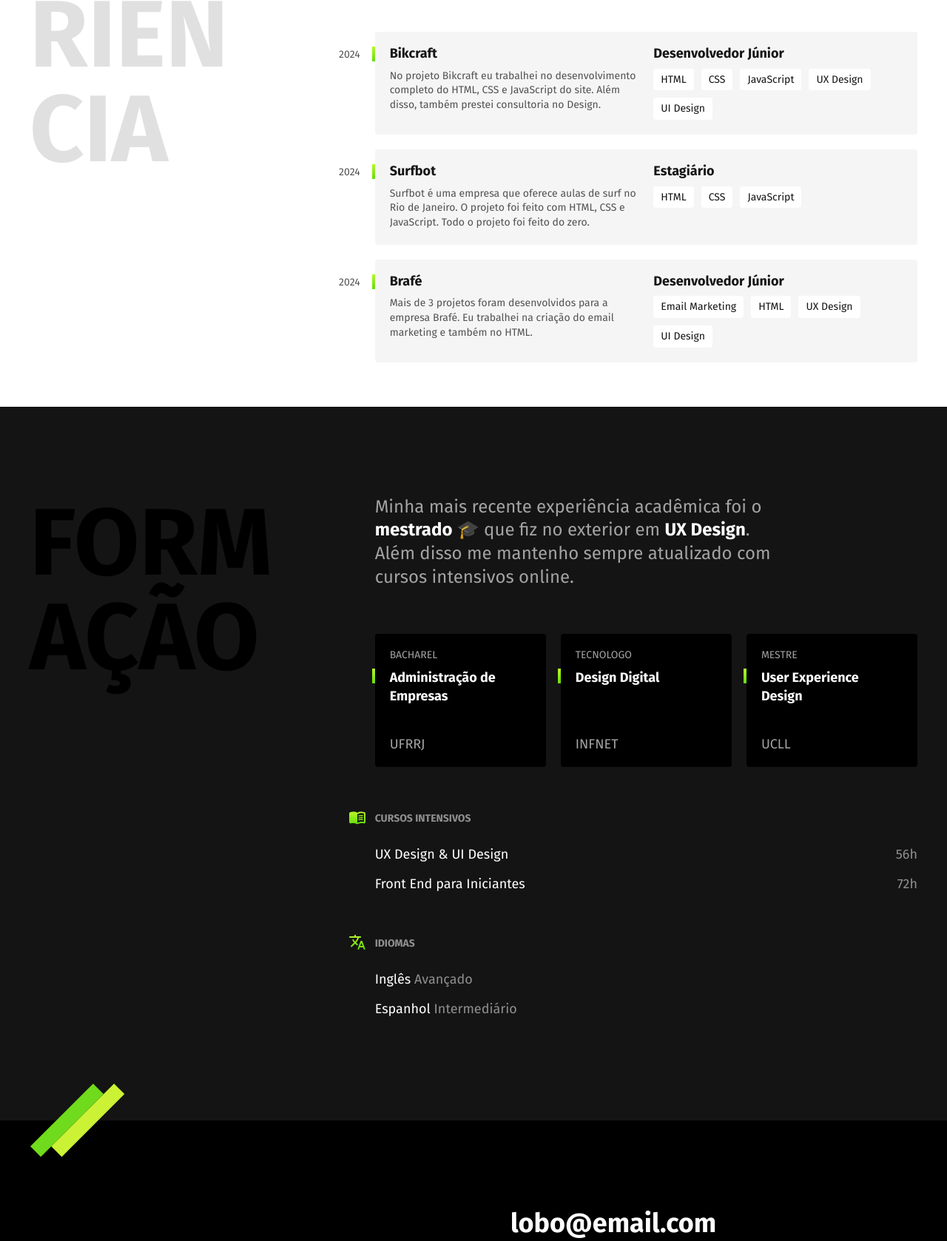
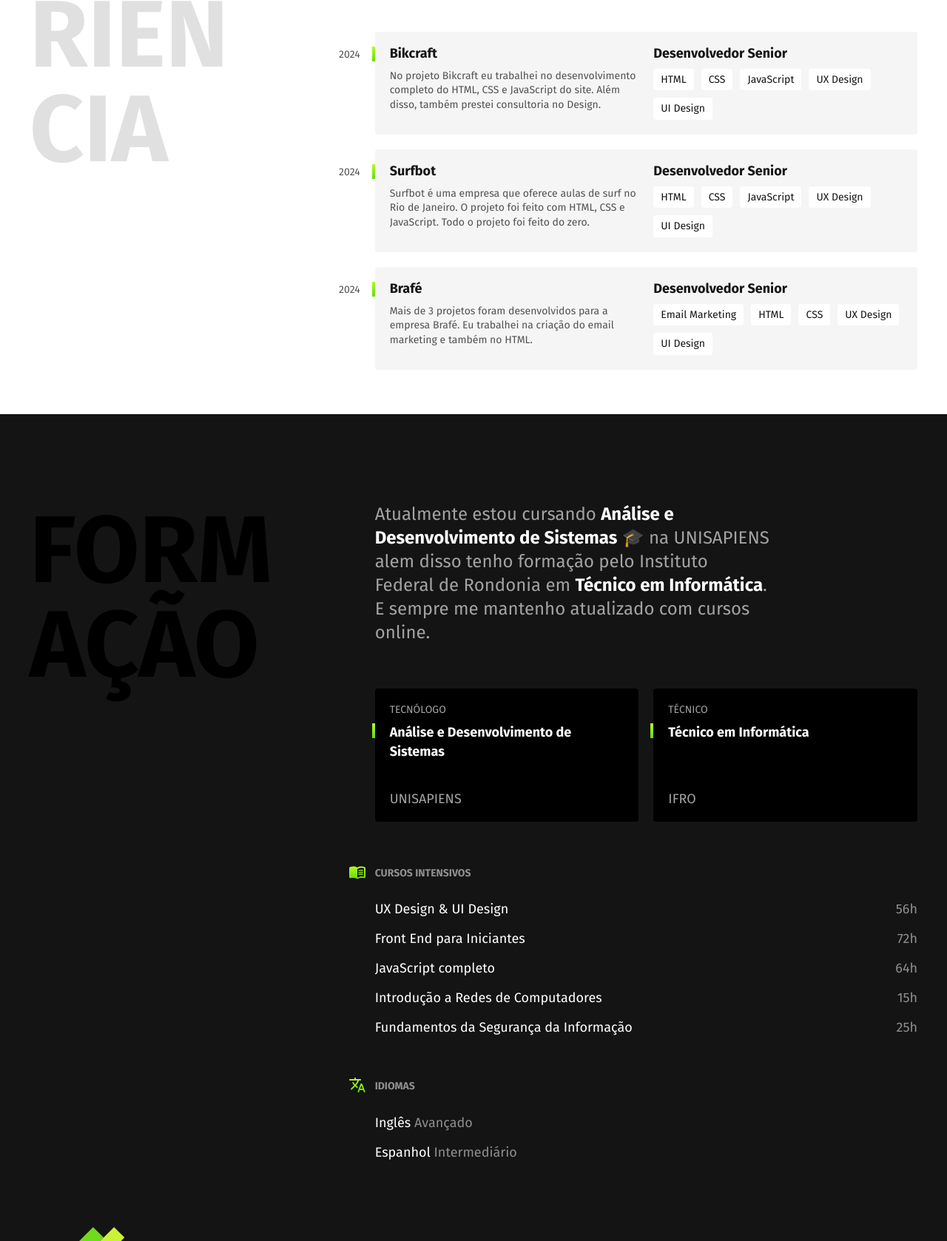
Before and after one commit to RhyanVictoor/portifolio, a plain HTML site: page index.html in a window 1280 px wide. Shown: the part 908-2586 px from the top of the page at 74% size. Drawn offline with Linux system fonts and the light colour scheme.

Commit message:
mudanças

```diff
--- a/css/footer.css
+++ b/css/footer.css
@@ -36,6 +36,7 @@
     color: #8f8f8f;
 }
 
+
 @media (max-width: 800px) {
     .footer-container {
         grid-template-columns: 1fr;
--- a/css/formacao.css
+++ b/css/formacao.css
@@ -46,6 +46,7 @@
     flex-wrap: wrap;
     gap: 20px;
     margin-bottom: 60px;
+    align-items: center;
 }
 
 .faculdade {
--- a/index.html
+++ b/index.html
@@ -9,20 +9,18 @@
         />
         <link rel="stylesheet" href="./css/style.min.css" />
         <link rel="icon" href="./favicon.svg" type="image/svg+xml" />
-        <link rel="preconnect" href="https://fonts.googleapis.com">
-        <link rel="preconnect" href="https://fonts.gstatic.com" crossorigin>
-        <link href="https://fonts.googleapis.com/css2?family=Fira+Sans:wght@400;700&display=swap" rel="stylesheet">
+        <link rel="preconnect" href="https://fonts.googleapis.com" />
+        <link rel="preconnect" href="https://fonts.gstatic.com" crossorigin />
+        <link
+            href="https://fonts.googleapis.com/css2?family=Fira+Sans:wght@400;700&display=swap"
+            rel="stylesheet"
+        />
 
         <title>Rhyan - Desenvolvedor e Designer</title>
     </head>
     <body>
         <header class="header">
-            <img
-                src="./img/marca.svg"
-                alt="marca"
-                width="104"
-                height="38"
-            />
+            <img src="./img/marca.svg" alt="marca" width="104" height="38" />
             <nav>
                 <ul class="header-menu">
                     <li><a href="#experiencia">Experiência</a></li>
@@ -33,12 +31,7 @@
         </header>
 
         <main class="introducao">
-            <img
-                src="./img/perfil.jpg"
-                alt="perfil"
-                width="360"
-                height="520"
-            />
+            <img src="./img/perfil.jpg" alt="perfil" width="360" height="520" />
             <div>
                 <h1>Desenvolvedor<br />Front End &<br />UX/UI Designer</h1>
                 <p>Localizado em Porto Velho ⚓️</p>
@@ -49,17 +42,17 @@
             <h2 class="subtitulo">Experiência</h2>
             <div>
                 <p class="experiencia-texto">
-                    Desenvolvo pequenos projetos como o Bikcraft utilizando
-                    apenas <strong>HTML</strong>, <strong>CSS</strong> e
-                    <strong>JavaScript</strong>. Para aplicativos web como a
-                    rede social Dogs eu trabalhei no <strong>UX</strong> e
-                    <strong>UI Design</strong> do projeto.
+                    Desenvolvo pequenos projetos utilizando apenas
+                    <strong>HTML</strong>, <strong>CSS</strong> e
+                    <strong>JavaScript</strong>. Para aplicativos web eu utilizo
+                    o <strong>UX</strong> e <strong>UI Design</strong> no
+                    desenvolvimento do projeto.
                 </p>
 
                 <div class="empresa">
                     <span class="empresa-ano">2024</span>
                     <h3 class="empresa-titulo">Bikcraft</h3>
-                    <span class="empresa-titulo">Desenvolvedor Júnior</span>
+                    <span class="empresa-titulo">Desenvolvedor Senior</span>
                     <p class="empresa-texto">
                         No projeto Bikcraft eu trabalhei no desenvolvimento
                         completo do HTML, CSS e JavaScript do site. Além disso,
@@ -77,7 +70,7 @@
                 <div class="empresa">
                     <span class="empresa-ano">2024</span>
                     <h3 class="empresa-titulo">Surfbot</h3>
-                    <span class="empresa-titulo">Estagiário</span>
+                    <span class="empresa-titulo">Desenvolvedor Senior</span>
                     <p class="empresa-texto">
                         Surfbot é uma empresa que oferece aulas de surf no Rio
                         de Janeiro. O projeto foi feito com HTML, CSS e
@@ -87,13 +80,15 @@
                         <li>HTML</li>
                         <li>CSS</li>
                         <li>JavaScript</li>
+                        <li>UX Design</li>
+                        <li>UI Design</li>
                     </ul>
                 </div>
 
                 <div class="empresa">
                     <span class="empresa-ano">2024</span>
                     <h3 class="empresa-titulo">Brafé</h3>
-                    <span class="empresa-titulo">Desenvolvedor Júnior</span>
+                    <span class="empresa-titulo">Desenvolvedor Senior</span>
                     <p class="empresa-texto">
                         Mais de 3 projetos foram desenvolvidos para a empresa
                         Brafé. Eu trabalhei na criação do email marketing e
@@ -102,6 +97,7 @@
                     <ul class="empresa-habilidades">
                         <li>Email Marketing</li>
                         <li>HTML</li>
+                        <li>CSS</li>
                         <li>UX Design</li>
                         <li>UI Design</li>
                     </ul>
@@ -114,30 +110,29 @@
                 <h2 class="subtitulo">Formação</h2>
                 <div>
                     <p class="formacao-texto">
-                        Minha mais recente experiência acadêmica foi o
-                        <strong>mestrado</strong> 🎓 que fiz no exterior em
-                        <strong>UX Design</strong>. Além disso me mantenho
-                        sempre atualizado com cursos intensivos online.
+                        Atualmente estou cursando
+                        <strong>Análise e Desenvolvimento de Sistemas</strong>
+                        🎓 na UNISAPIENS alem disso tenho formação pelo
+                        Instituto Federal de Rondonia em
+                        <strong>Técnico em Informática</strong>. E sempre me
+                        mantenho atualizado com cursos online.
                     </p>
                     <ul class="faculdade-lista">
                         <li class="faculdade">
-                            <span class="faculdade-tipo">Bacharel</span>
+                            <span class="faculdade-tipo">Tecnólogo</span>
                             <h3 class="faculdade-curso">
-                                Administração de Empresas
+                                Análise e Desenvolvimento de Sistemas
                             </h3>
-                            <span class="faculdade-instituicao">UFRRJ</span>
+                            <span class="faculdade-instituicao"
+                                >UNISAPIENS</span
+                            >
                         </li>
                         <li class="faculdade">
-                            <span class="faculdade-tipo">Tecnologo</span>
-                            <h3 class="faculdade-curso">Design Digital</h3>
-                            <span class="faculdade-instituicao">INFNET</span>
-                        </li>
-                        <li class="faculdade">
-                            <span class="faculdade-tipo">Mestre</span>
+                            <span class="faculdade-tipo">Técnico</span>
                             <h3 class="faculdade-curso">
-                                User Experience Design
+                                Técnico em Informática
                             </h3>
-                            <span class="faculdade-instituicao">UCLL</span>
+                            <span class="faculdade-instituicao">IFRO</span>
                         </li>
                     </ul>
 
@@ -148,6 +143,17 @@
                                 <li>UX Design & UI Design <span>56h</span></li>
                                 <li>
                                     Front End para Iniciantes <span>72h</span>
+                                </li>
+                                <li>JavaScript completo<span>64h</span></li>
+                                <li>
+                                    Introdução a Redes de Computadores<span
+                                        >15h</span
+                                    >
+                                </li>
+                                <li>
+                                    Fundamentos da Segurança da Informação<span
+                                        >25h</span
+                                    >
                                 </li>
                             </ul>
                         </div>
@@ -170,11 +176,25 @@
                     contato comigo e marcamos uma conversa 👋
                 </p>
                 <ul class="footer-contato">
-                    <li>lobo@email.com</li>
-                    <li>+55 69 8410 - 2626</li>
-                    <li><a href="/">instagram</a></li>
+                    <li>
+                        <a href="mailto:rhyanv.lemosbarroso@gmail.com"
+                            >rhyanv.lemosbarroso@gmail.com</a
+                        >
+                    </li>
+                    <li><a href="tel:+556984931009">+55 69 8493 - 1009</a></li>
+                    <li>
+                        <a href="https://www.instagram.com/rhyan_victo"
+                            >Instagram</a
+                        >
+                    </li>
+                    <li>
+                        <a
+                            href="https://www.linkedin.com/in/rhyan-victor-99299929b"
+                            >Linkedin</a
+                        >
+                    </li>
                 </ul>
-                <p class="footer-copy">Lobo. Alguns direitos reservados</p>
+                <p class="footer-copy">Rhyan. Alguns direitos reservados</p>
             </div>
         </footer>
     </body>
```
Also changed, not shown: css/experiencia.css (indentation only), css/global.css (indentation only), css/header.css (indentation only), css/introducao.css (indentation only), img/icons-instagram.svg (added), img/icons-linkedin.svg (added). Lines whose indentation alone changed are shown as unchanged.
